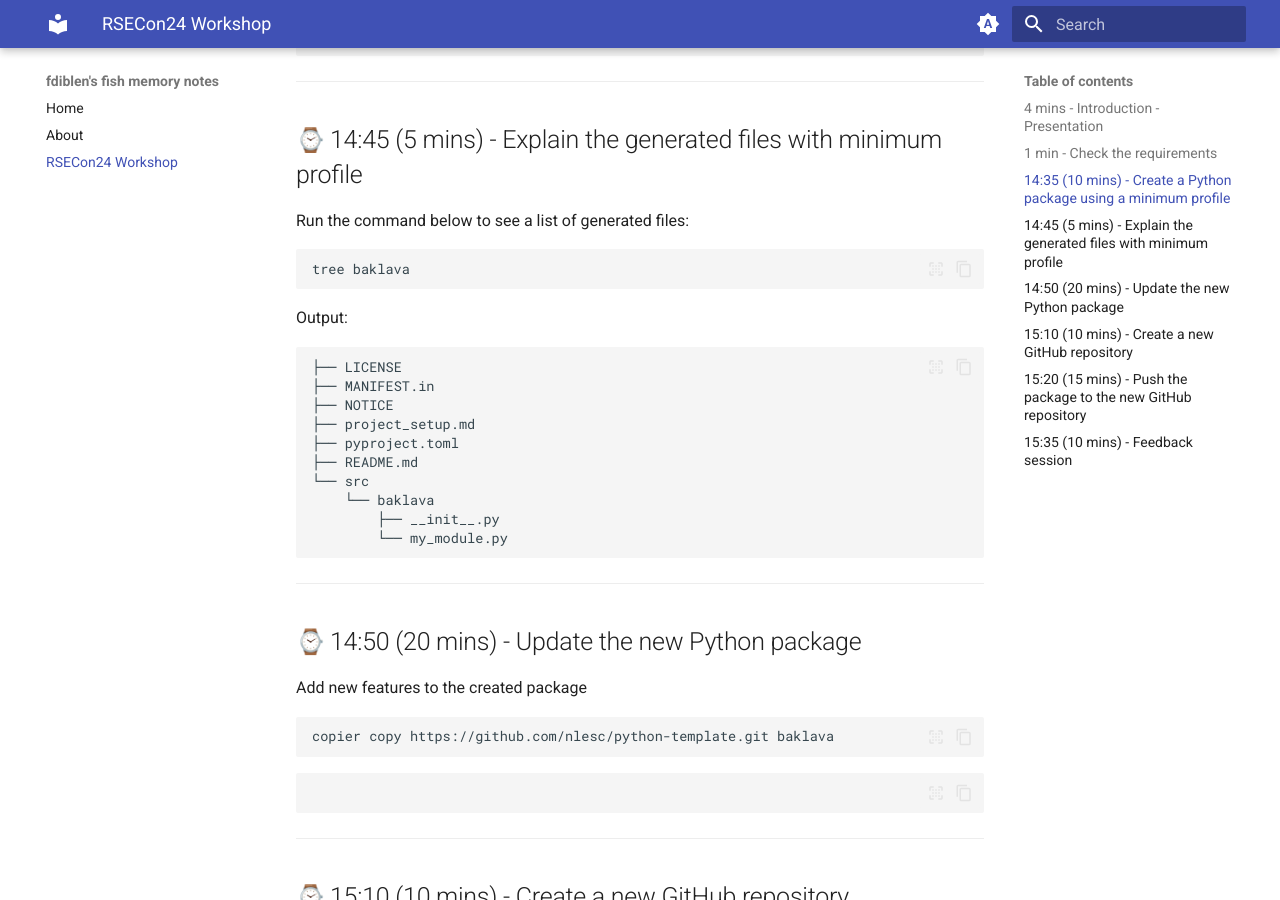
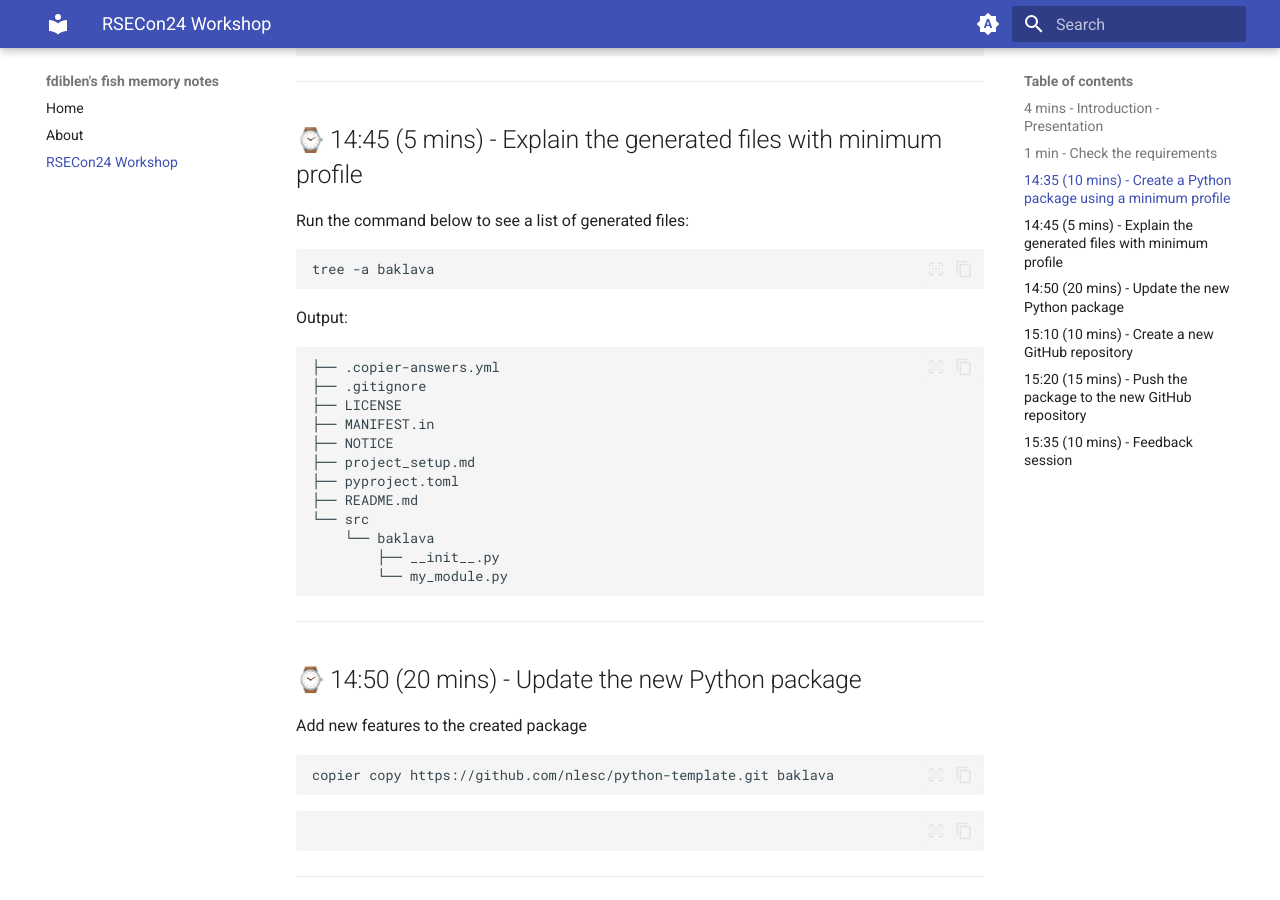
Before and after one commit to fdiblen/mkdocs-pdf, an MkDocs documentation site: the page built from docs/rsecon24.md, in a window 1280 px wide and 900 px high, scrolled down 2844 px. Built offline with MkDocs 1.6.1 and Material for MkDocs 9.7.7, drawn with Linux system fonts in a browser that asks for light colours; emoji names are drawn with the system emoji font.

Commit message:
update the rsecon24 tutorial

````diff
--- a/docs/rsecon24.md
+++ b/docs/rsecon24.md
@@ -141,12 +141,14 @@ Your project "baklava" has been successfully created in baklava folder!
 Run the command below to see a list of generated files:
 
 ```
-tree baklava
+tree -a baklava
 ```
 
 Output:
 
 ```
+├── .copier-answers.yml
+├── .gitignore
 ├── LICENSE
 ├── MANIFEST.in
 ├── NOTICE
````
